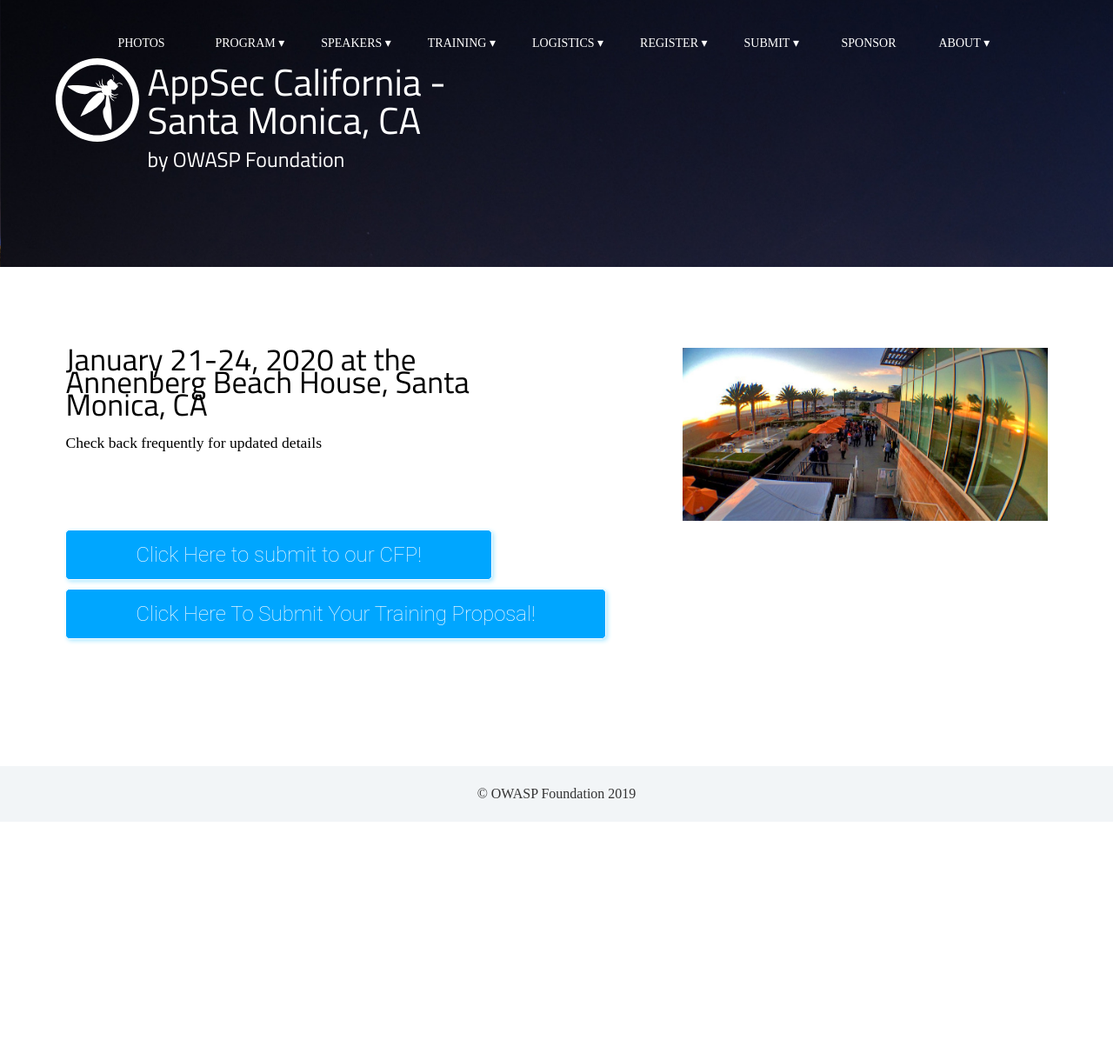
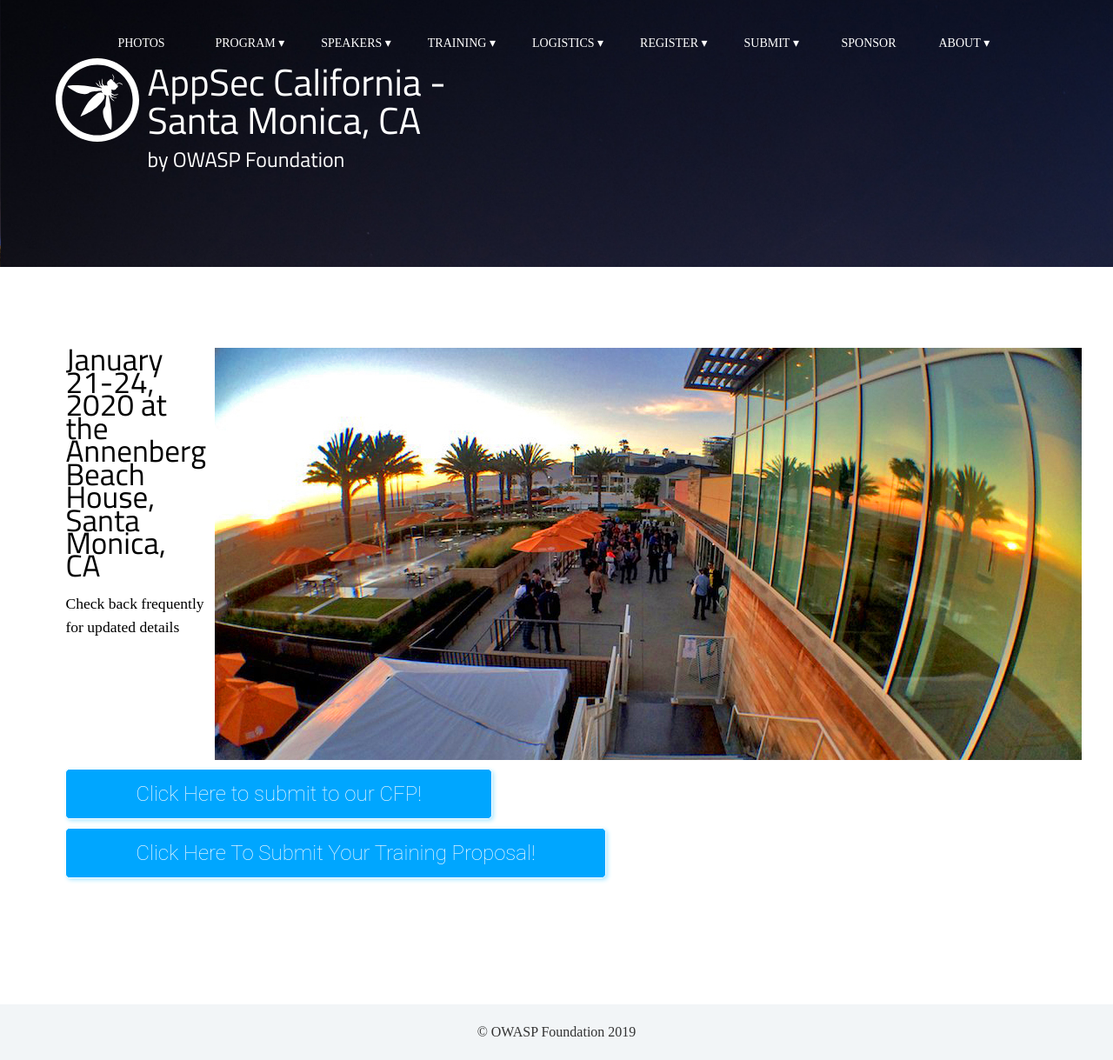
Before and after one commit to OWASP/2020-appseccalifornia, a Jekyll site: the page built from index.html, in a window 1280 px wide. Shown: the whole page at 87% size. Built offline with Jekyll 4.4.1, drawn with Linux system fonts in a browser that asks for light colours; some web fonts are replaced; before the commit the page ends 945 px from its top, so only the background shows below that.

Commit message:
resizing homepage picture

```diff
--- a/index.html
+++ b/index.html
@@ -14,7 +14,7 @@
 <div class="column"><h2>January 21-24, 2020 at the Annenberg Beach House, Santa Monica, CA</h2><p>Check back frequently for updated details</p></div>
 <br>
 <br>
-<div class="column"><img src="../assets/images/fisheye.jpg" width="75%" align="right"></div>
+<div class="column"><img src="../assets/images/fisheye.jpg" align="right"></div>
 <br>
 <br>
 </div>
```
